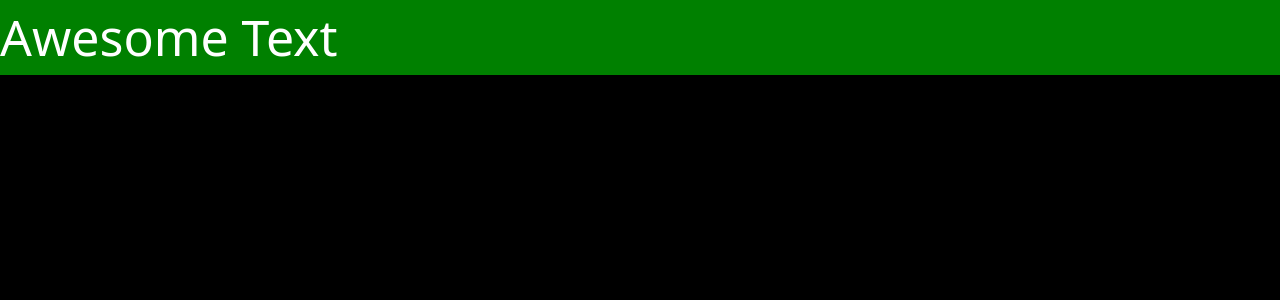
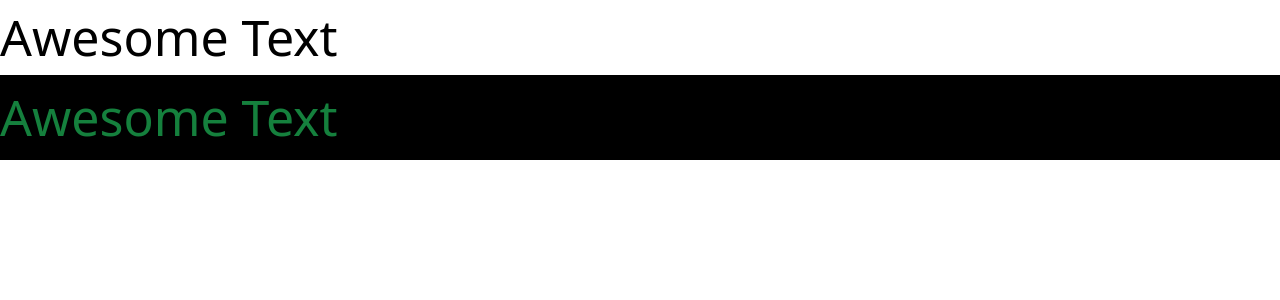
Before and after one commit to rajpatel2435/raj_24, a Next.js app: page /components/ProjectLi in a window 1280 px wide. Shown: the top 300 px of the page. Built offline with nearby package versions, Linux system fonts and the light colour scheme.

Commit message:
Fix: new List items

```diff
--- a/pages/components/ProjectLi.tsx
+++ b/pages/components/ProjectLi.tsx
@@ -1,63 +1,126 @@
 import React, { useEffect } from "react";
 
 import gsap from "gsap";
+import { Power4 } from "gsap";
 
 function ProjetcLi() {
   useEffect(() => {
+    const li_1 = document.querySelector(".ul");
+    const li_inside = document.querySelector(".li_raj");
+    const raj = document.querySelector(".h1_raj");
+    const li__inside = document.querySelector(".li_inside");
+    const randomValue = Math.floor(Math.random() * 100) + 1;
 
+    li_1?.addEventListener("mouseover", () => {
+      gsap.to(li__inside, {
+        duration: 1,
+        ease: Power4.easeOut,
+        css: {
+          width: "100%",
+          background: "white",
+          color: "black",
+        },
+      });
 
-
-    const li_1 = document.querySelector(".ul");
-    const li_inside = document.querySelector(".li_inside");
-    const randomValue = Math.floor(Math.random() * 100) + 1;
-    li_inside?.addEventListener("mouseover", () => {
-      gsap.to(li_inside, {
-        duration: 0.8,
+      gsap.to(raj, {
+        duration: 1,
+        ease: Power4.easeIn,
         css: {
-          flex: "1",
-          background: "green",
+          color: "black",
         },
       });
     });
 
-    li_inside?.addEventListener("mouseout", () => {
-      gsap.to(li_inside, {
-        duration: 0.8,
+    //     li_inside?.addEventListener("mouseover", () => {
+    //       gsap.to(li_inside, {
+    //         duration: 0.8,
+    //         css: {
+    //           flex: "1",
+    //           background: "green",
+    //         },
+    //       });
+
+    //       gsap.to(raj,{
+    //         duration:0.8,
+    //         css:{
+    //           width:"100%",
+    //           background: "white",
+    //           color:"black",
+    //           fontSize:"50px"
+    //         }
+    //       })
+
+    //     });
+
+    li_1?.addEventListener("mouseout", () => {
+      gsap.to(li__inside, {
+        duration: 0.9,
+
         css: {
+          width: "0%",
 
-flex:"0.3"
         },
       });
 
-      gsap.to(li_inside, {
-        delay: 0.9,
-        duration:0.8,
+      gsap.to(raj, {
+        duration: 1,
         css: {
-
-background:"unset",
+          color: "green",
         },
       });
+      //       gsap.to(li_inside, {
+      //         duration: 0.8,
+      //         css: {
+
+      // flex:"0.3"
+      //         },
+      //       });
+
+      //       gsap.to(li_inside, {
+      //         delay: 0.9,
+      //         duration:0.8,
+      //         css: {
+
+      // background:"unset",
+      //         },
+      //       });
 
       // gsap.fromTo(li_1, { backgroundSize: "100% 100%" },{ backgroundSize: `100% 0%`, duration: 0.8})
     });
   });
   return (
+    <>
     <div className="bg-black text-white">
-      <ul className="">
+      <ul className="li_container">
         {/* <li className='li_1 '>
         <div className=' flex justify-start  align-middle h-36 bg-slate-50 text-center items-center text-8xl projectLi '> <p className='ml-16'>Raj </p></div>
         </li> */}
         <li className="ul">
-          <div className="li_inside w-52">
-            <h1 className="text-white w-full">Awesome Text</h1>
+          <div className="li_inside absolute">
+            <h1 className=" text-green-700 w-96 h1_raj ">Awesome Text</h1>
           </div>
         </li>
+
       </ul>
+
+      <ul className="li_container">
+        {/* <li className='li_1 '>
+        <div className=' flex justify-start  align-middle h-36 bg-slate-50 text-center items-center text-8xl projectLi '> <p className='ml-16'>Raj </p></div>
+        </li> */}
+        <li className="ul">
+          <div className="li_inside absolute">
+            <h1 className=" text-green-700 w-96 h1_raj ">Awesome Text</h1>
+          </div>
+        </li>
+
+      </ul>
+
+    </div>
 
 
 
+    </>
 
-    </div>
   );
 }
 
--- a/styles/projectLi.css
+++ b/styles/projectLi.css
@@ -6,48 +6,36 @@
 .ul {
 
 
-  display: flex;
+
 color: black;
 font-size: 50px;
 
   }
 
-  ul{
-    height: 100vh;
-    width: 100dvw;
+
+  .li_inside{
+
+
+
 
   }
 
-  .li_inside{
-
-    height: 100%;
-    width:0%;
-flex: 0.3;
+  .container11 {
+    width: 100%;
+    height: 200px;
+    overflow: hidden;
   }
 
-
-
-  .list-item {
-    list-style: none;
-    padding: 10px;
-    margin: 5px;
-    position: relative;
-    cursor: pointer;
-    overflow: hidden;
-    color: white; /* Text color */
+  .bg11 {
+    background-color: blue;
+    height: 100%;
+    width: 100%;
   }
 
-  .list-item::before {
-    content: '';
-    position: absolute;
-    top: 0;
-    left: 0;
-    width: 0;
-    height: 100%;
-    background-color: black; /* Default background color */
-    transition: width 0.5s;
+  .li_container{
+    display: block;
+    height: 80px;
+    width: 100%;
+    background-color: black;
+
   }
-
-  .list-item:hover::before {
-    width: 100%;
-  }
```
